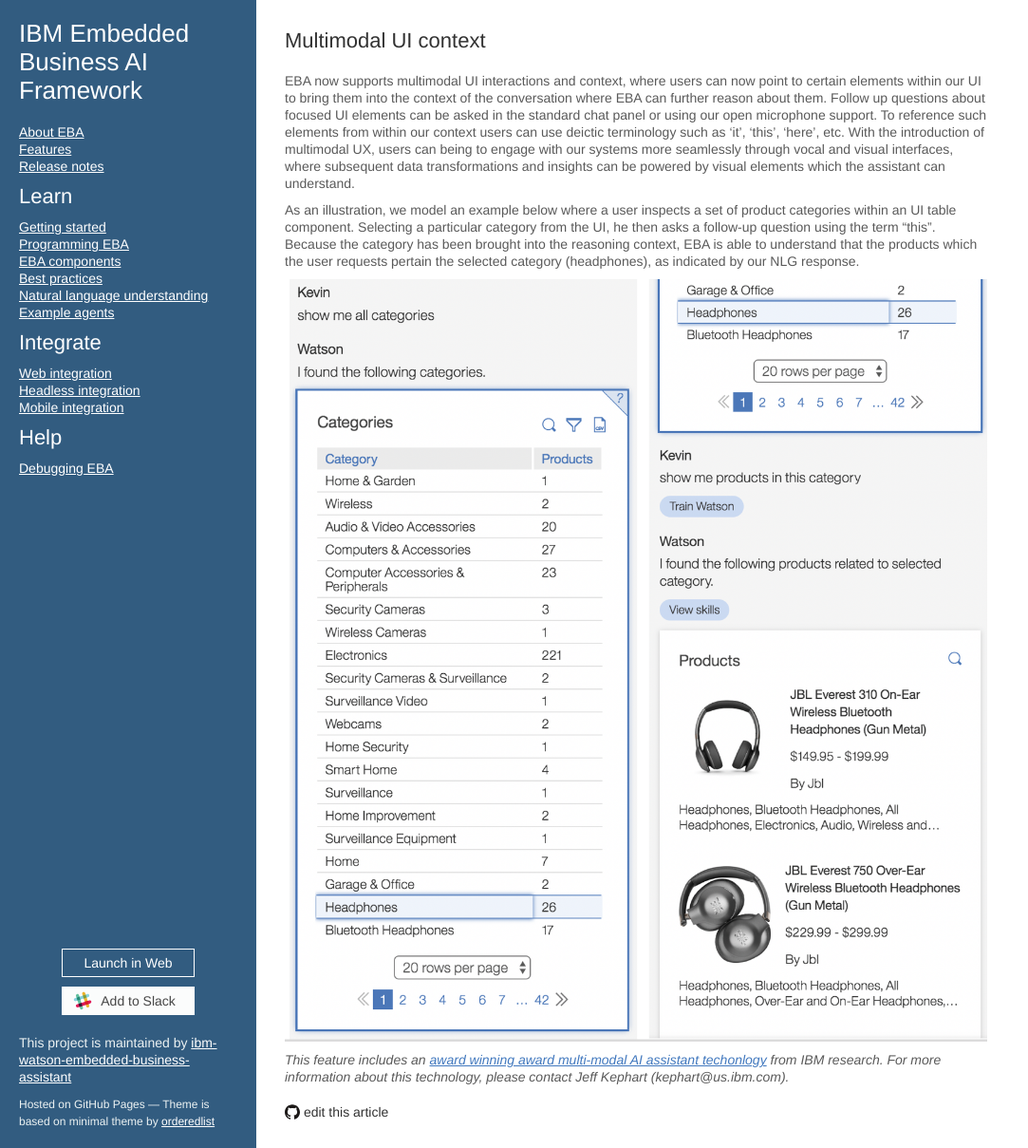
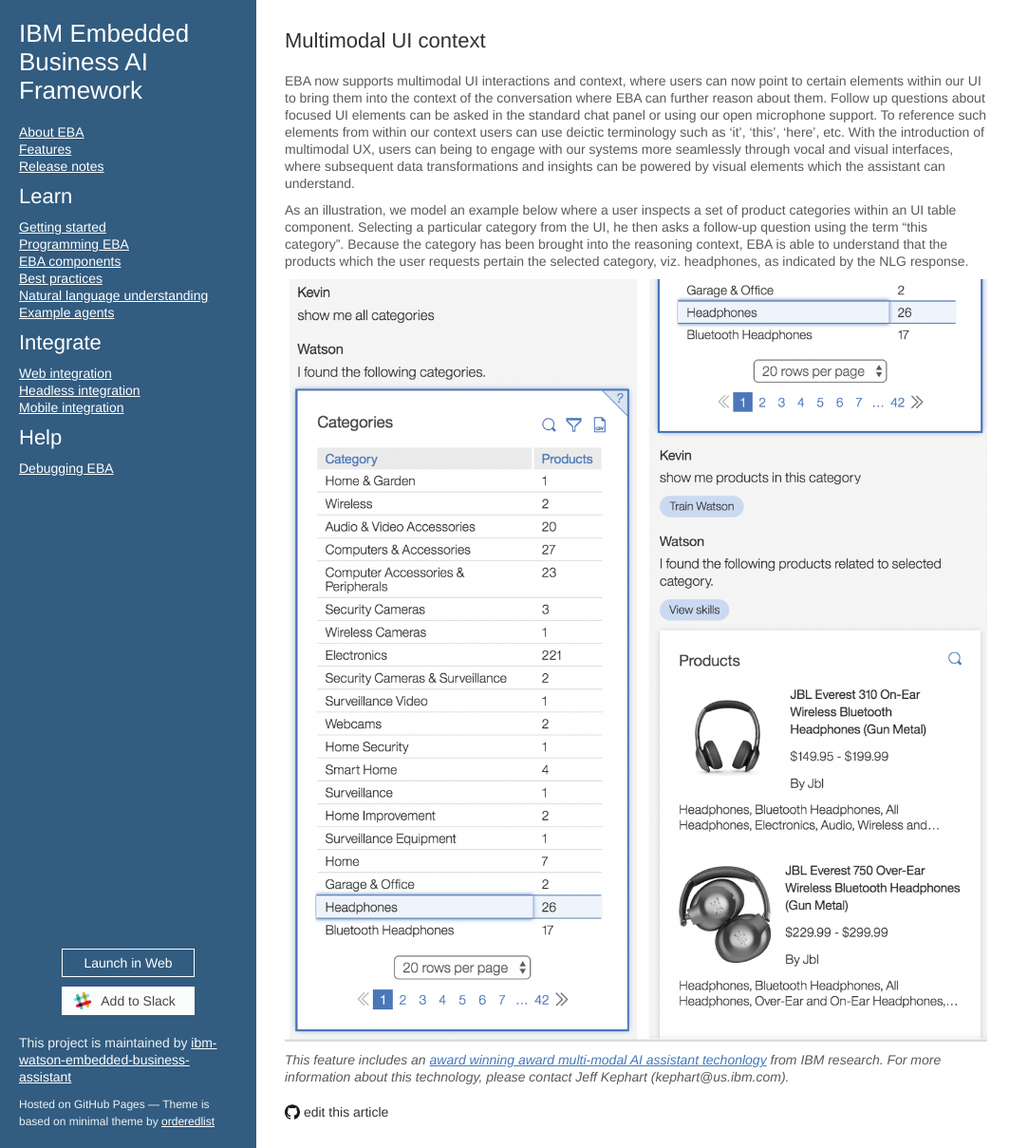
Before and after one commit to ibm-watson-embedded-business-assistant/eba-example-agents, a Jekyll site: the page built from release/blogs/MultiModalUI.md, in a window 1280 px wide and 1209 px high. Shown: the whole window at 95% size, without its empty margins (0-1083 px from the left). Built offline with Jekyll 4.4.1, drawn with Linux system fonts in a browser that asks for light colours; our own code applies the rules of GitHub Pages for plain Markdown files.

Commit message:
Update MultiModalUI.md

```diff
--- a/release/blogs/MultiModalUI.md
+++ b/release/blogs/MultiModalUI.md
@@ -2,7 +2,7 @@
 
 EBA now supports multimodal UI interactions and context, where users can now point to certain elements within our UI to bring them into the context of the conversation where EBA can further reason about them. Follow up questions about focused UI elements can be asked in the standard chat panel or using our open microphone support. To reference such elements from within our context users can use deictic terminology such as 'it', 'this', 'here', etc. With the introduction of multimodal UX, users can being to engage with our systems more seamlessly through vocal and visual interfaces, where subsequent data transformations and insights can be powered by visual elements which the assistant can understand.
 
-As an illustration, we model an example below where a user inspects a set of product categories within an UI table component. Selecting a particular category from the UI, he then asks a follow-up question using the term "this". Because the category has been brought into the reasoning context, EBA is able to understand that the products which the user requests pertain the selected category (headphones), as indicated by our NLG response.
+As an illustration, we model an example below where a user inspects a set of product categories within an UI table component. Selecting a particular category from the UI, he then asks a follow-up question using the term "this category". Because the category has been brought into the reasoning context, EBA is able to understand that the products which the user requests pertain the selected category, viz. headphones, as indicated by the NLG response.
 
 [![Multi-modal UI](../images/multi-modal-ui-example.png "Multi-modal UI")](../images/multi-modal-ui-example.png)
 
```
